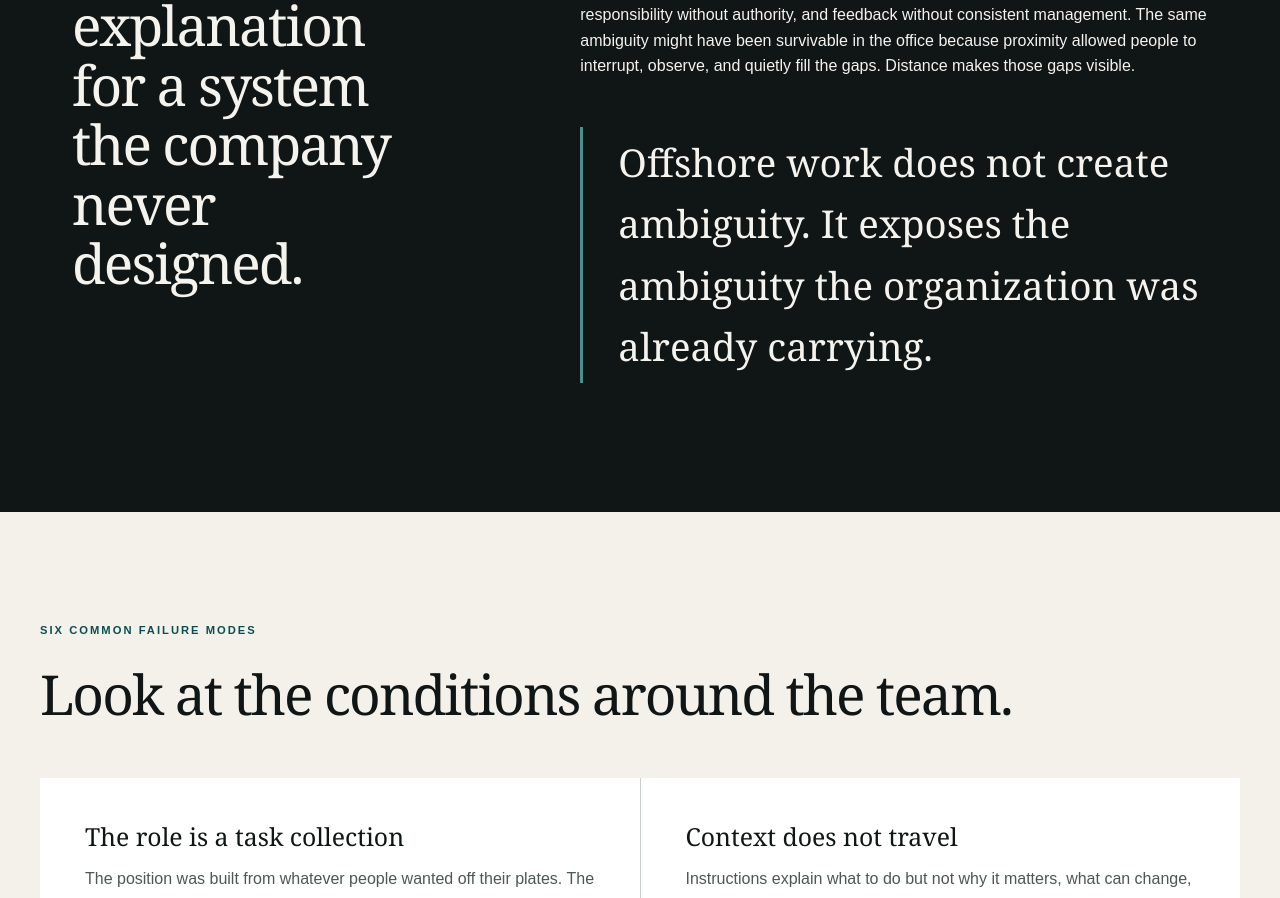
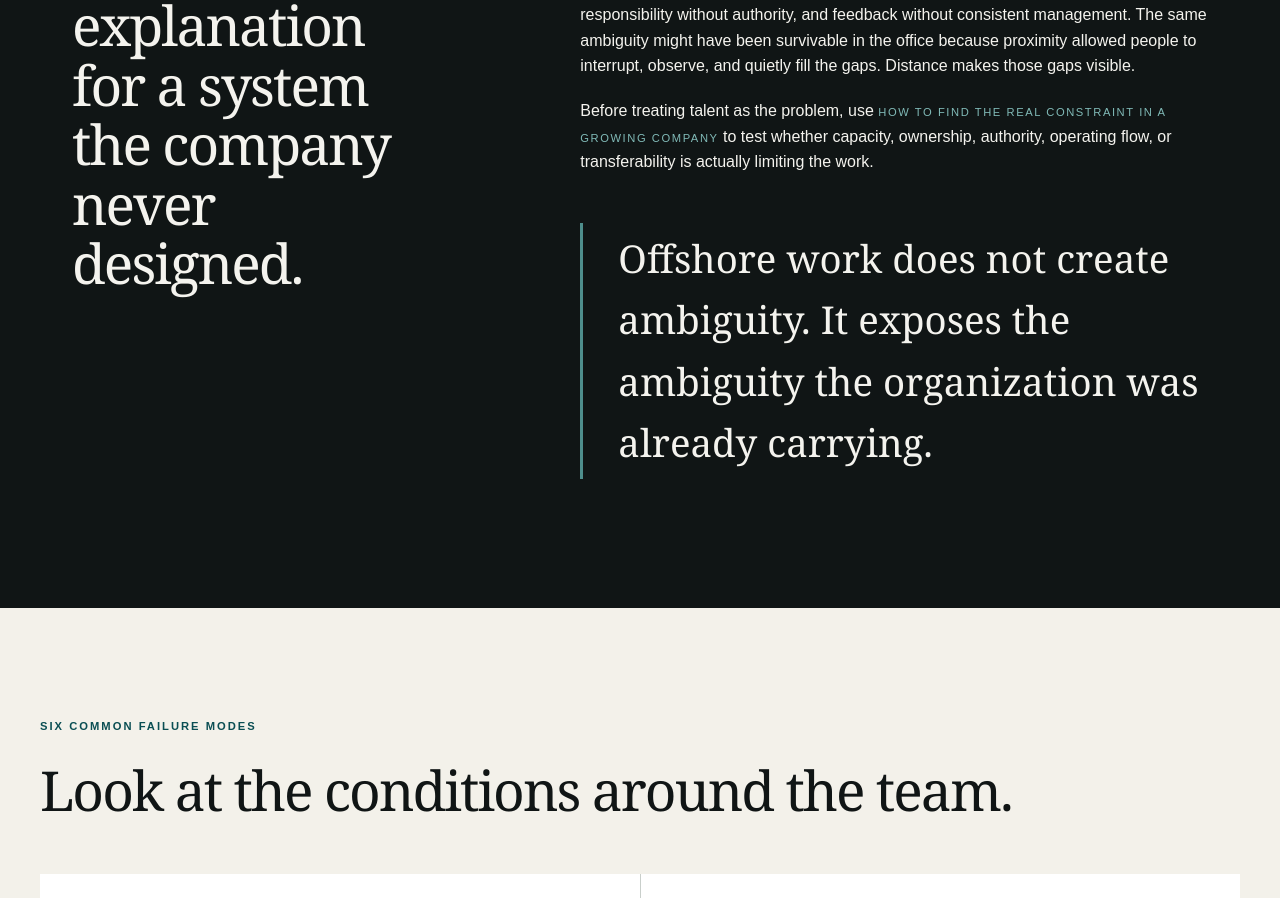
Before and after one commit to sasmithconsult/akhadaconsulting.com, a Next.js app: page /why-offshore-teams-fail in a window 1280 px wide. Shown: the part 963-1861 px from the top of the page. Built offline with nearby package versions, Linux system fonts and the light colour scheme.

Commit message:
Link new operating diagnosis guide

```diff
--- a/app/why-offshore-teams-fail/page.js
+++ b/app/why-offshore-teams-fail/page.js
@@ -102,6 +102,17 @@ export default function WhyOffshoreTeamsFail() {
               survivable in the office because proximity allowed people to
               interrupt, observe, and quietly fill the gaps. Distance makes those
               gaps visible.
+            </p>
+            <p>
+              Before treating talent as the problem, use{" "}
+              <Link
+                className="text-link inline-link"
+                href="/how-to-find-the-real-constraint"
+              >
+                How to Find the Real Constraint in a Growing Company
+              </Link>{" "}
+              to test whether capacity, ownership, authority, operating flow, or
+              transferability is actually limiting the work.
             </p>
             <p className="principle" style={{ marginTop: 48 }}>
               Offshore work does not create ambiguity. It exposes the ambiguity
```
